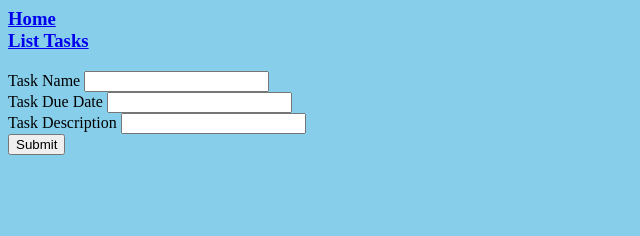
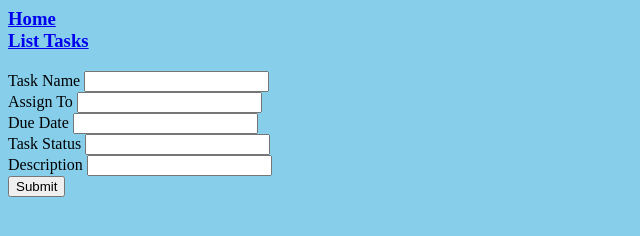
Before and after one commit to weishien/week6lab, a website: page public/newTask.html in a window 1280 px wide. Shown: the whole page, without its empty margins (0-640 px from the left). Drawn offline with Linux system fonts and the light colour scheme; files that its build step writes are made by us from their sources.

Commit message:
new form to add task

```diff
--- a/app.js
+++ b/app.js
@@ -16,8 +16,8 @@ mongoClient.connect(url,{useNewUrlParser:true , useUnifiedTopology:true },functi
     db = client.db('w6lab');
     col = db.collection('tasks')
 
-    // test case
-    col.insertOne({taskName:'FIT2095',assignTo:'Wei'});
+    // test
+    // col.insertOne({taskName:'FIT2095',assignTo:'Wei'});
 })
 
 // initialise local path to access files from different folders
--- a/public/newTask.html
+++ b/public/newTask.html
@@ -11,8 +11,10 @@
         <p>
             <form action="incomingTask" method = "POST">
                 Task Name <input type="text" name = 'taskName' /> <br>
-                Task Due Date <input type="text" name = 'taskDue' /> <br>
-                Task Description <input type="text" name = 'taskDesc' /> <br>
+                Assign To <input type="text" name = 'taskName' /> <br>
+                Due Date <input type="number" name = 'taskName' /> <br>
+                Task Status <input type="text" name = 'taskDue' /> <br>
+                Description <input type="text" name = 'taskDesc' /> <br>
                 <button>Submit</button>
             </form>
         </p>
```
